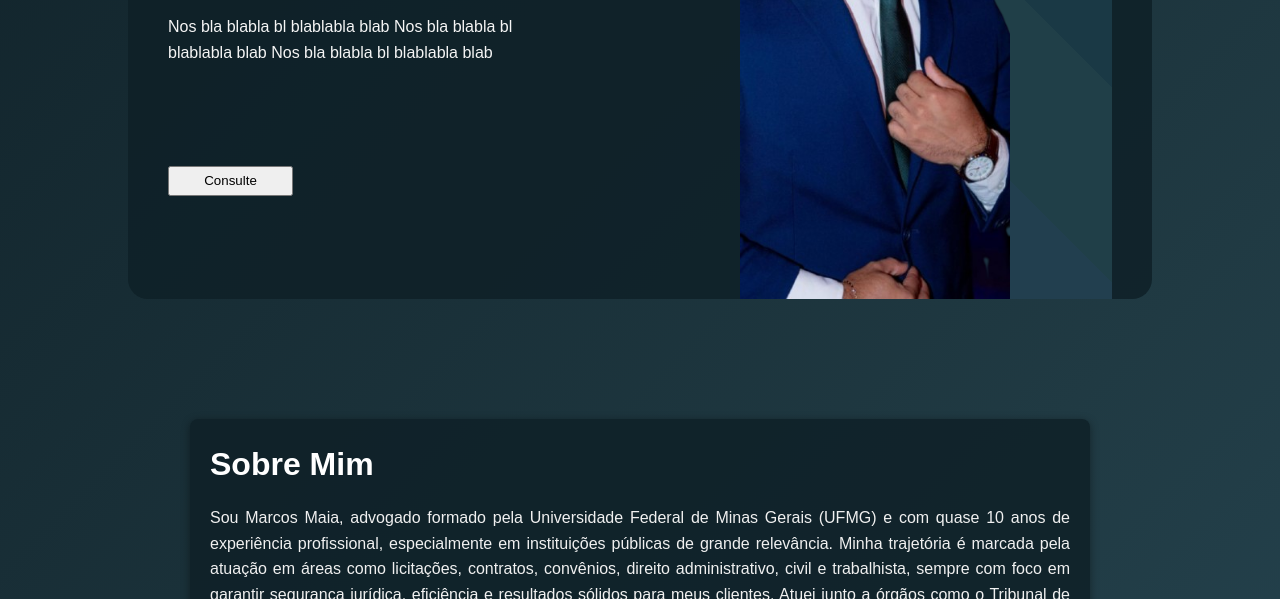
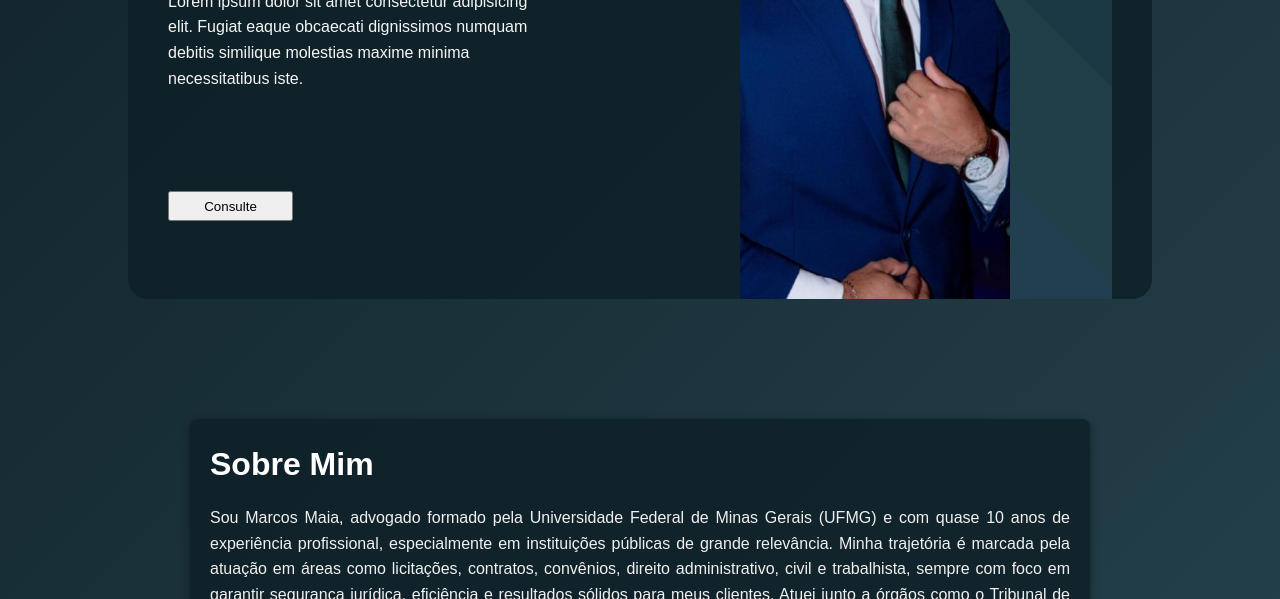
Before and after one commit to Jh3fferson/Site-para-Advogado, a plain HTML site: page index.html in a window 1280 px wide. Shown: the part 501-1100 px from the top of the page. Drawn offline with Linux system fonts and the light colour scheme.

Commit message:
pequenas correções

```diff
--- a/index.html
+++ b/index.html
@@ -27,7 +27,7 @@
       <div class="left">
         <div class="texto">
           <h1>Bem-vindo ao site do advogado Marcos Maia</h1>
-          <p>Nos bla blabla bl blablabla blab Nos bla blabla bl blablabla blab Nos bla blabla bl blablabla blab</p>
+          <p>Lorem ipsum dolor sit amet consectetur adipisicing elit. Fugiat eaque obcaecati dignissimos numquam debitis similique molestias maxime minima necessitatibus iste.</p>
         </div>
         <button>Consulte</button>
       </div>
```
Also changed, not shown: 1 other file.
